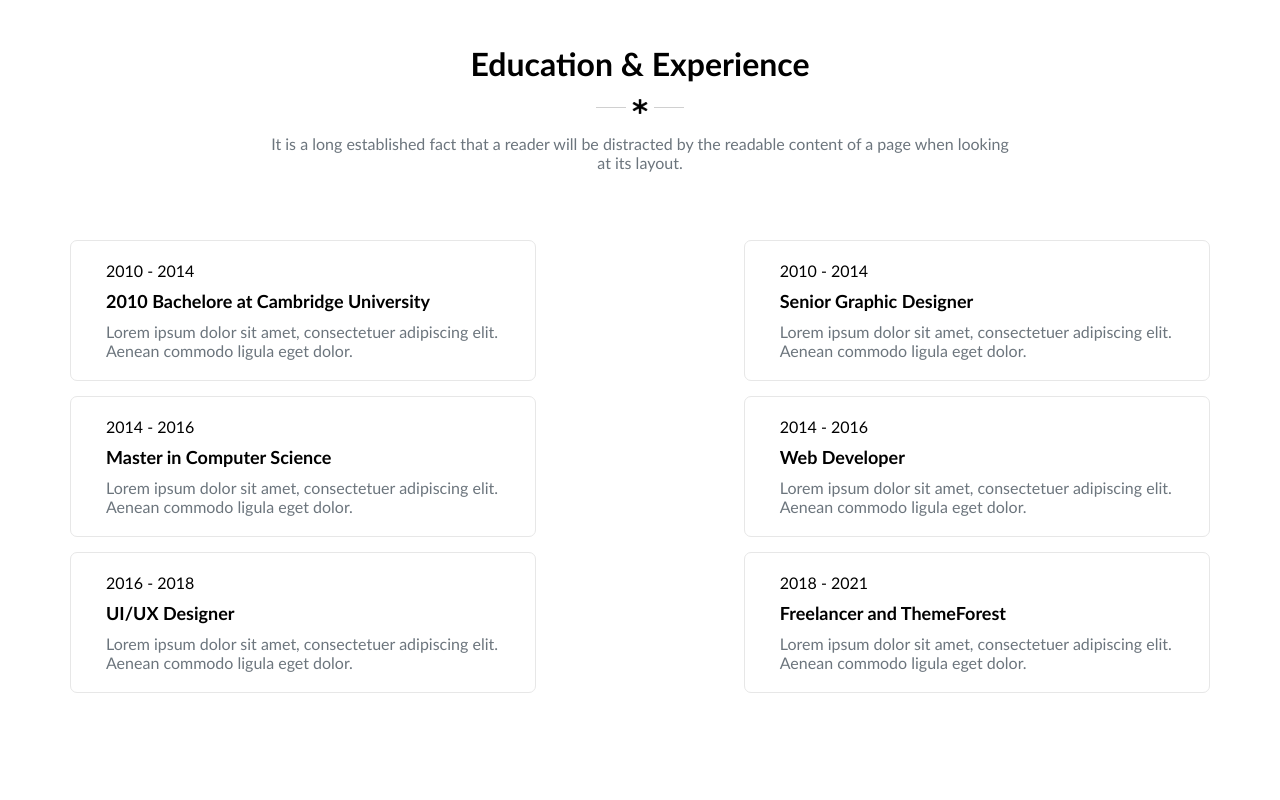
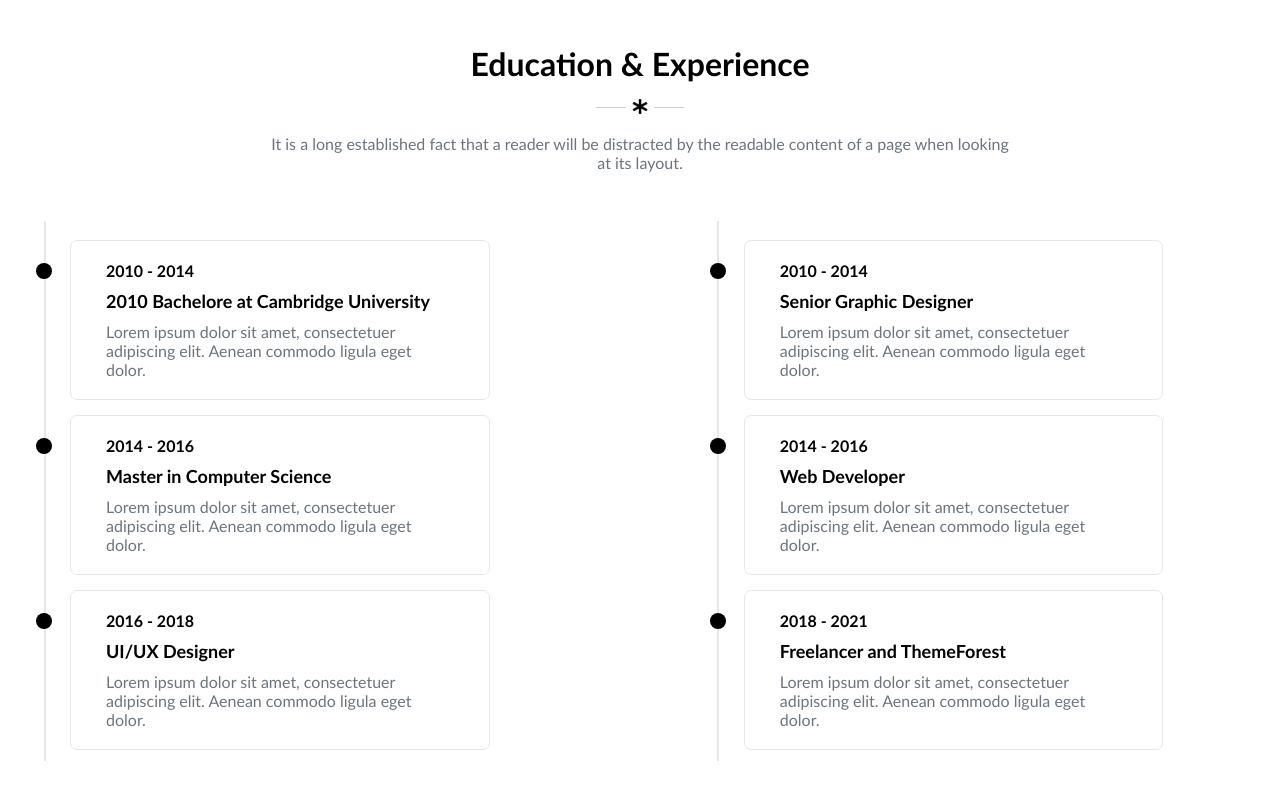
Before and after one commit to front-end-by-rimantas/29a-grupe-elvish-portfolio, a website: page index.html in a window 1280 px wide. Shown: the part 863-1663 px from the top of the page. Before the commit the page ends 1636 px from the top, so only its background shows below. Drawn offline with Linux system fonts and the light colour scheme.

Commit message:
final (not final) styling

```diff
--- a/css/components/education.css
+++ b/css/components/education.css
@@ -1,8 +1,20 @@
 .border-ed {
-    width: 100%;
+    position: relative;
+    width: 90%;
     border: 1px solid #e7e7e7;
     border-radius: 7px;
     padding: 20px 35px;
+}
+
+.border-ed::before {
+    content: '';
+    display: inline-block;
+    position: absolute;
+    left: -27.5px;
+    top: -20px;
+    height: 120%;
+    width: 2px;
+    background-color: #e7e7e7;
 }
 
 .h4 {
@@ -11,7 +23,19 @@
 }
 
 .small {
-    font-weight: 400;
+    position: relative;
     font-size: 1rem;
     padding: 0;
 }
+
+.small::before {
+    content: '';
+    display: inline-block;
+    position: absolute;
+    left: -70px;
+    top: 2px;
+    height: 16px;
+    width: 16px;
+    border-radius: 50%;
+    background-color: #000;
+}
```
